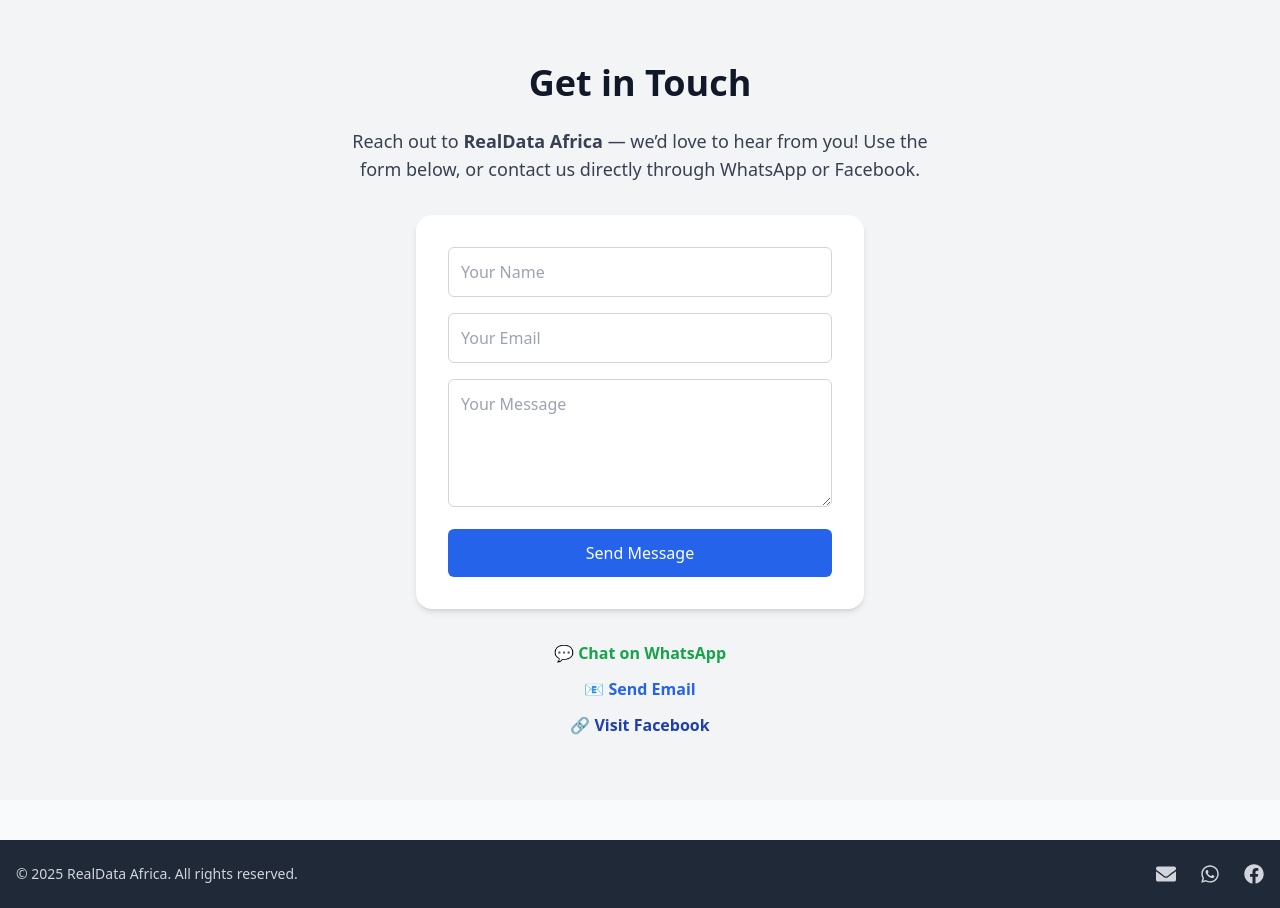
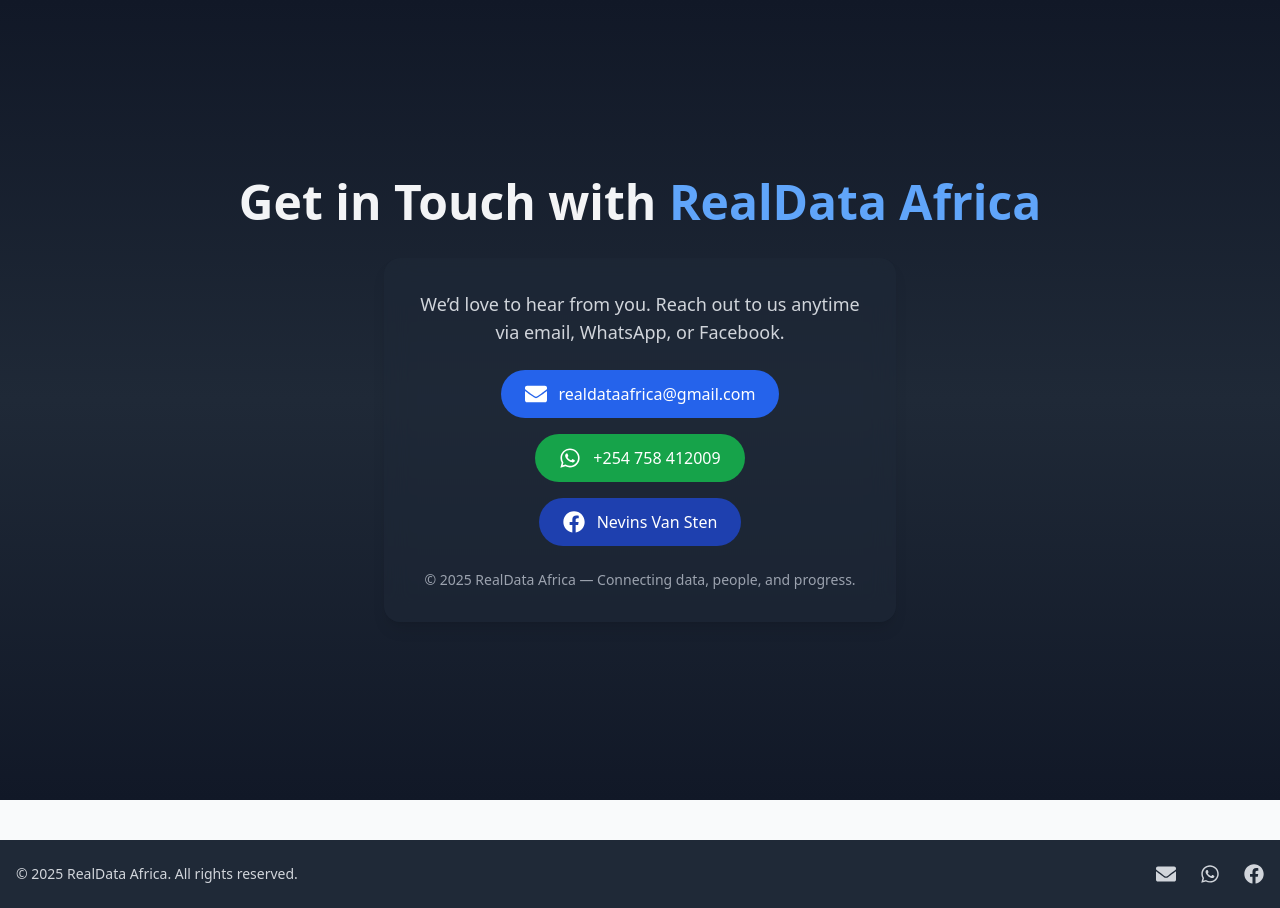
Before and after one commit to Danstan-Nevins/realdataafrica, a Next.js app: page /contact in a window 1280 px wide. Built offline with nearby package versions, Linux system fonts and the light colour scheme.

Commit message:
Make Contact page fully clickable and animated

```diff
--- a/pages/contact.tsx
+++ b/pages/contact.tsx
@@ -1,92 +1,65 @@
-import React, { useState } from "react";
+import { motion } from "framer-motion";
+import { FaWhatsapp, FaEnvelope, FaFacebook } from "react-icons/fa";
 
 export default function Contact() {
-  const [formData, setFormData] = useState({ name: "", email: "", message: "" });
+  return (
+    <div className="min-h-screen bg-gradient-to-b from-gray-900 via-gray-800 to-gray-900 text-gray-100 flex flex-col items-center justify-center p-6">
+      <motion.h1
+        className="text-4xl md:text-5xl font-bold mb-8 text-center"
+        initial={{ opacity: 0, y: -20 }}
+        animate={{ opacity: 1, y: 0 }}
+        transition={{ duration: 0.8 }}
+      >
+        Get in Touch with <span className="text-blue-400">RealData Africa</span>
+      </motion.h1>
 
-  const handleChange = (e: React.ChangeEvent<HTMLInputElement | HTMLTextAreaElement>) => {
-    setFormData({ ...formData, [e.target.name]: e.target.value });
-  };
-
-  const handleSubmit = (e: React.FormEvent) => {
-    e.preventDefault();
-
-    // EmailJS link (for sending email without backend)
-    const mailtoLink = `mailto:realdataafrica@gmail.com?subject=Message from ${formData.name}&body=${encodeURIComponent(formData.message)}%0A%0AFrom: ${formData.email}`;
-    window.location.href = mailtoLink;
-  };
-
-  return (
-    <div className="min-h-screen flex flex-col items-center justify-center bg-gray-100 py-10 px-4">
-      <h1 className="text-4xl font-bold text-gray-900 mb-6">Get in Touch</h1>
-      <p className="text-lg text-gray-700 mb-8 text-center max-w-xl">
-        Reach out to <strong>RealData Africa</strong> — we’d love to hear from you!
-        Use the form below, or contact us directly through WhatsApp or Facebook.
+      <motion.div
+        className="bg-gray-800/60 backdrop-blur-md rounded-2xl p-8 shadow-lg w-full max-w-lg space-y-6 text-center"
+        initial={{ opacity: 0, y: 40 }}
+        animate={{ opacity: 1, y: 0 }}
+        transition={{ delay: 0.3, duration: 0.8 }}
+      >
+        <p className="text-gray-300 text-lg">
+          We’d love to hear from you. Reach out to us anytime via email, WhatsApp, or Facebook.
         </p>
 
-      <form onSubmit={handleSubmit} className="bg-white p-8 rounded-2xl shadow-md w-full max-w-md">
-        <input
-          type="text"
-          name="name"
-          placeholder="Your Name"
-          value={formData.name}
-          onChange={handleChange}
-          className="w-full mb-4 border border-gray-300 rounded-md p-3 focus:outline-none focus:ring-2 focus:ring-blue-500"
-          required
-        />
+        <div className="flex flex-col gap-4 items-center mt-6">
+          {/* Email */}
+          <a
+            href="mailto:realdataafrica@gmail.com"
+            className="flex items-center gap-3 bg-blue-600 hover:bg-blue-700 transition px-6 py-3 rounded-full text-white font-medium"
+          >
+            <FaEnvelope size={22} />
+            realdataafrica@gmail.com
+          </a>
 
-        <input
-          type="email"
-          name="email"
-          placeholder="Your Email"
-          value={formData.email}
-          onChange={handleChange}
-          className="w-full mb-4 border border-gray-300 rounded-md p-3 focus:outline-none focus:ring-2 focus:ring-blue-500"
-          required
-        />
-
-        <textarea
-          name="message"
-          placeholder="Your Message"
-          value={formData.message}
-          onChange={handleChange}
-          className="w-full mb-4 border border-gray-300 rounded-md p-3 h-32 focus:outline-none focus:ring-2 focus:ring-blue-500"
-          required
-        />
-
-        <button
-          type="submit"
-          className="w-full bg-blue-600 text-white py-3 rounded-md hover:bg-blue-700 transition duration-200"
-        >
-          Send Message
-        </button>
-      </form>
-
-      <div className="mt-8 text-center space-y-3">
+          {/* WhatsApp */}
           <a
             href="https://wa.me/254758412009"
             target="_blank"
             rel="noopener noreferrer"
-          className="block text-green-600 font-semibold hover:underline"
+            className="flex items-center gap-3 bg-green-600 hover:bg-green-700 transition px-6 py-3 rounded-full text-white font-medium"
           >
-          💬 Chat on WhatsApp
+            <FaWhatsapp size={22} />
+            +254 758 412009
           </a>
 
-        <a
-          href="mailto:realdataafrica@gmail.com"
-          className="block text-blue-600 font-semibold hover:underline"
-        >
-          📧 Send Email
-        </a>
-
+          {/* Facebook */}
           <a
             href="https://facebook.com/NevinsVanSten"
             target="_blank"
             rel="noopener noreferrer"
-          className="block text-blue-800 font-semibold hover:underline"
+            className="flex items-center gap-3 bg-blue-800 hover:bg-blue-900 transition px-6 py-3 rounded-full text-white font-medium"
           >
-          🔗 Visit Facebook
+            <FaFacebook size={22} />
+            Nevins Van Sten
           </a>
         </div>
+
+        <p className="mt-8 text-sm text-gray-400">
+          © 2025 RealData Africa — Connecting data, people, and progress.
+        </p>
+      </motion.div>
     </div>
   );
 }
```
Lines whose indentation alone changed are shown as unchanged.
